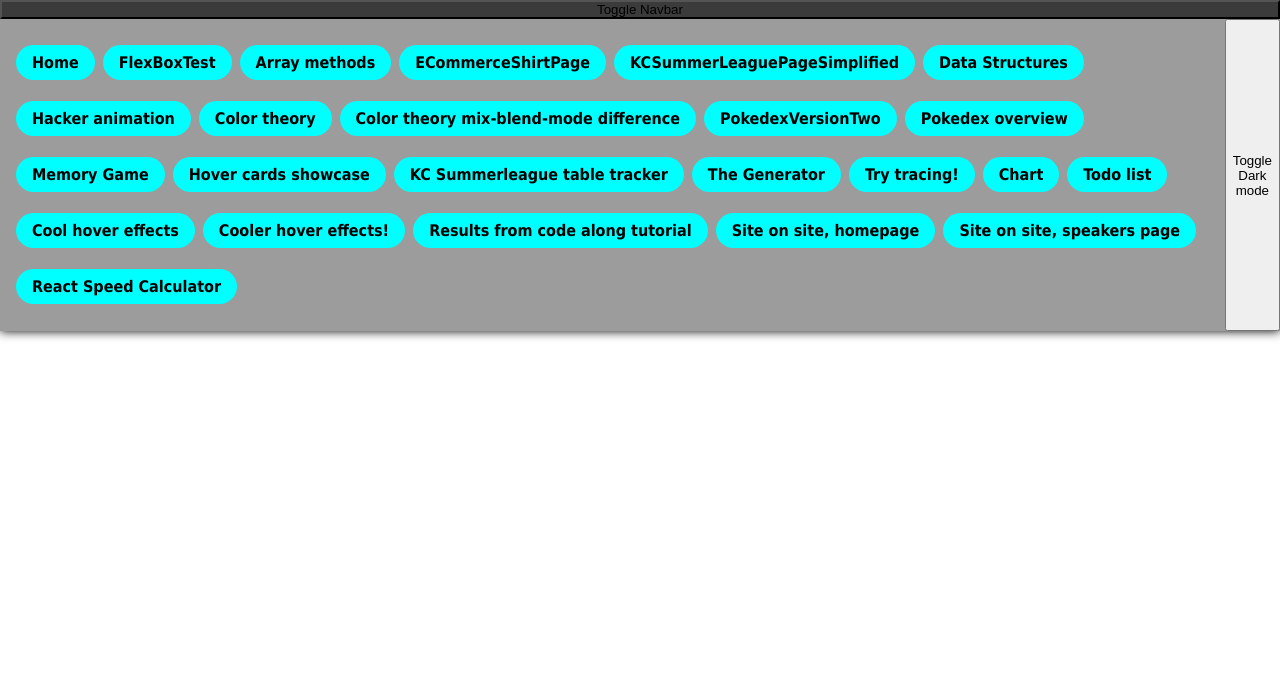
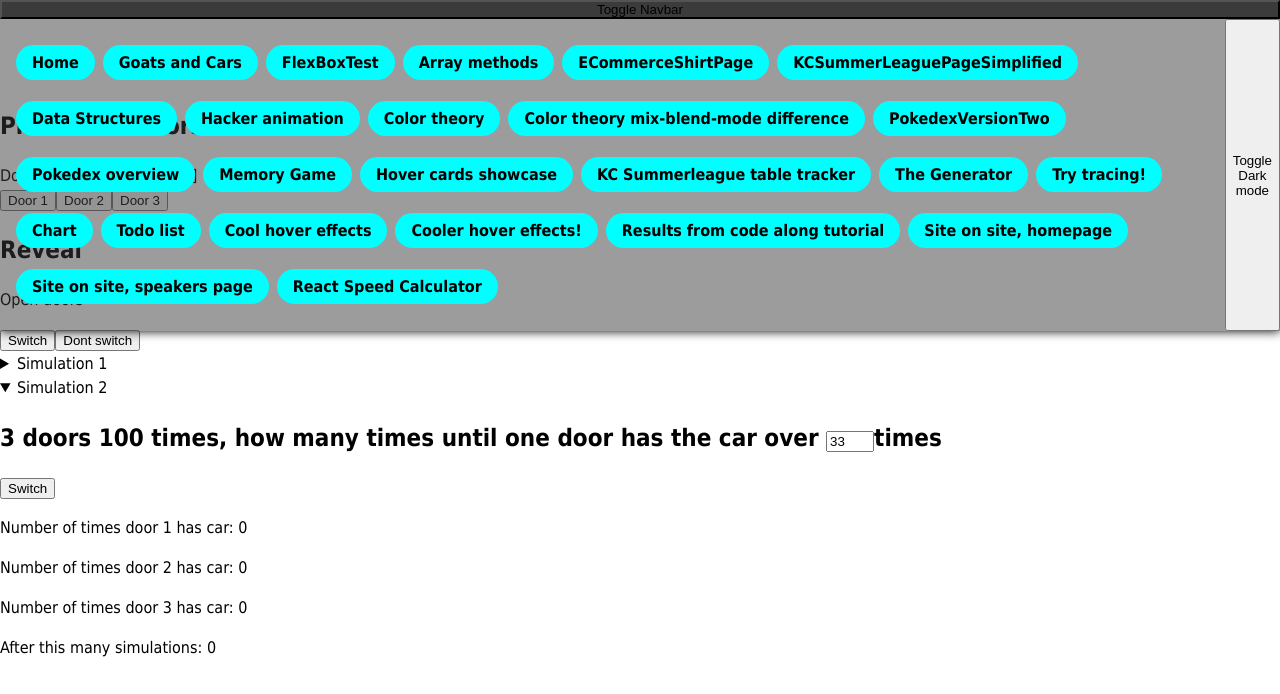
Before and after one commit to EmilNilssonDataDuctus/vite-app, a React (Vite) app: page /goat-car in a window 1280 px wide. Shown: the top 694 px of the page. Built offline with nearby package versions, Linux system fonts and the light colour scheme.

Commit message:
Add goat car simulator

```diff
--- /dev/null
+++ b/src/Pages/GoatCar/GoatCar.tsx
@@ -0,0 +1,148 @@
+import React, { useState } from "react";
+import { MainWrapper } from "../../Shared/Page.styled";
+import { getRandomIntInclusive } from "../MemoryGame/MemoryGame";
+
+const goatsAndCar = () => {
+  let returnArr = ["Goat", "Goat", "Goat"];
+  const slotWithCar = getRandomIntInclusive(0, 2);
+  returnArr.map((_, index, array) => {
+    if (index === slotWithCar) return (array[index] = "Car");
+    return _;
+  });
+  return returnArr;
+};
+
+type arrayW3Numbers = [number, number, number];
+type arrayW4Numbers = [number, number, number, number];
+
+export const GoatCar = () => {
+  const [simulationResults, setSimulationResults] = useState<arrayW3Numbers>([
+    0, 0, 0,
+  ]);
+
+  const [simulationResults2, setSimulationResults2] = useState<arrayW4Numbers>([
+    0, 0, 0, 0,
+  ]);
+
+  const [deviationToTestFor, setDeviationToTestFor] = useState(33);
+
+  const handleClick = (e) => {
+    console.log(e.target.dataset.index);
+  };
+
+  const handleClickSimulation = () => {
+    let carInDoor1 = 0;
+    let carInDoor2 = 0;
+    let carInDoor3 = 0;
+
+    for (let i = 0; i < 100; i++) {
+      const doorWithCar = goatsAndCar().findIndex((entry) => entry === "Car");
+
+      if (doorWithCar === 0) carInDoor1++;
+      if (doorWithCar === 1) carInDoor2++;
+      if (doorWithCar === 2) carInDoor3++;
+    }
+    setSimulationResults([carInDoor1, carInDoor2, carInDoor3]);
+  };
+
+  const handleClickSimulation2 = () => {
+    let carInDoor1 = 0;
+    let carInDoor2 = 0;
+    let carInDoor3 = 0;
+
+    let noOfSimulations = 0;
+    let result: arrayW3Numbers;
+
+    const runSimulation100Times = (): arrayW3Numbers => {
+      for (let i = 0; i < 100; i++) {
+        const doorWithCar = goatsAndCar().findIndex((entry) => entry === "Car");
+        if (doorWithCar === 0) carInDoor1++;
+        if (doorWithCar === 1) carInDoor2++;
+        if (doorWithCar === 2) carInDoor3++;
+      }
+      return [carInDoor1, carInDoor2, carInDoor3];
+    };
+
+    do {
+      carInDoor1 = 0;
+      carInDoor2 = 0;
+      carInDoor3 = 0;
+
+      result = runSimulation100Times();
+      noOfSimulations++;
+    } while (
+      carInDoor1 < deviationToTestFor &&
+      carInDoor2 < deviationToTestFor &&
+      carInDoor3 < deviationToTestFor
+    );
+
+    setSimulationResults2([...result, noOfSimulations]);
+  };
+
+  return (
+    <MainWrapper>
+      {/* <h1>GoatCar</h1> */}
+      <section>
+        <h2>Pick 1 of 3 doors</h2>
+        Door: {JSON.stringify(goatsAndCar())}
+        <div>
+          <button data-index={1} onClick={(e) => handleClick(e)}>
+            Door 1
+          </button>
+          <button data-index={2} onClick={(e) => handleClick(e)}>
+            Door 2
+          </button>
+          <button data-index={3} onClick={(e) => handleClick(e)}>
+            Door 3
+          </button>
+        </div>
+      </section>
+      <section>
+        <h2>Reveal</h2>
+        <p>Open doors</p>
+        <button>Switch</button>
+        <button>Dont switch</button>
+      </section>
+      <section>
+        <details>
+          <summary>Simulation 1</summary>
+          <h2>3 doors 100 times</h2>
+          <button onClick={handleClickSimulation}>Switch</button>
+          {simulationResults.length > 0 && (
+            <>
+              <p>Number of times door 1 has car: {simulationResults[0]}</p>
+              <p>Number of times door 2 has car: {simulationResults[1]}</p>
+              <p>Number of times door 3 has car: {simulationResults[2]}</p>
+            </>
+          )}
+        </details>
+      </section>
+      <section>
+        <details open>
+          <summary>Simulation 2</summary>
+          <h2>
+            3 doors 100 times, how many times until one door has the car over{" "}
+            <input
+              style={{ width: "40px" }}
+              type="number"
+              value={deviationToTestFor}
+              onChange={(e) =>
+                setDeviationToTestFor(parseInt(e.target.value, 10))
+              }
+            />
+            times
+          </h2>
+          <button onClick={handleClickSimulation2}>Switch</button>
+          {simulationResults2.length > 0 && (
+            <>
+              <p>Number of times door 1 has car: {simulationResults2[0]}</p>
+              <p>Number of times door 2 has car: {simulationResults2[1]}</p>
+              <p>Number of times door 3 has car: {simulationResults2[2]}</p>
+              <p>After this many simulations: {simulationResults2[3]}</p>
+            </>
+          )}
+        </details>
+      </section>
+    </MainWrapper>
+  );
+};
--- a/src/Pages/pageData.jsx
+++ b/src/Pages/pageData.jsx
@@ -12,6 +12,7 @@ import { ECommerceShirtPage } from "./ECommerceShirtPage/ECommerceShirtPage";
 import { FlexBoxTest } from "./FlexBoxTest/FlexBoxTest";
 import { GamePage } from "./Game/Game";
 import { GeneratePage } from "./GeneratePage/GeneratePage";
+import { GoatCar } from "./GoatCar/GoatCar";
 import { HackerAnimation } from "./HackerAnimation/HackerAnimation";
 import { Home } from "./Home/Home";
 import { HoverCardsPage } from "./HoverCardsPage/HoverCardsPage";
@@ -33,6 +34,11 @@ export const pageRoutes = [
     path: "/",
     element: <Home />,
     description: "Home",
+  },
+  {
+    path: "/goat-car",
+    element: <GoatCar />,
+    description: "Goats and Cars",
   },
   {
     path: "/flexbox-test",
```
